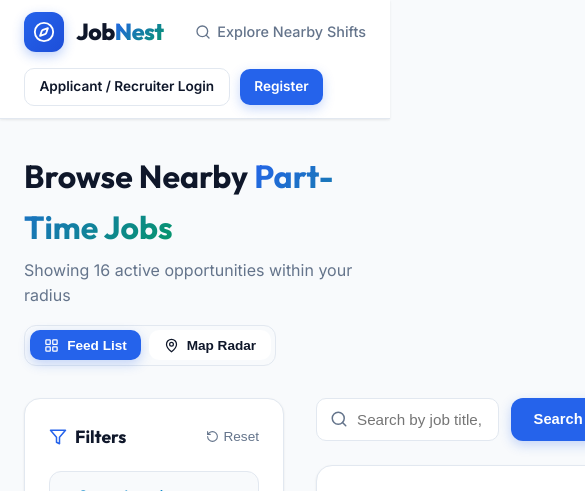
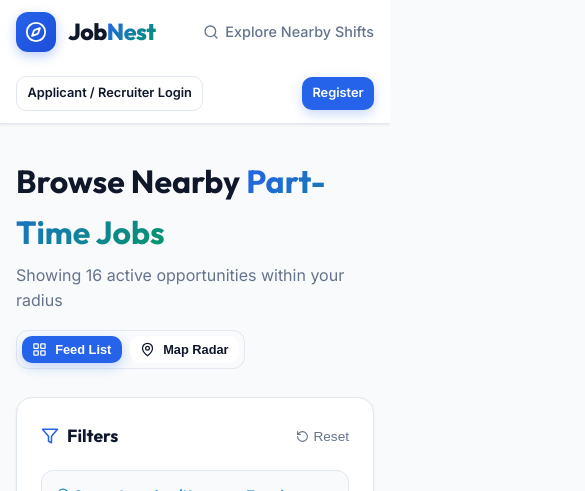
Before and after one commit to SherinRajeev/JobNest, a React (Vite) app in the folder frontend/: page /jobs in a window 390 px wide. Shown: the top 491 px of the page, 585 px wide, since content can reach past the window. Built offline with nearby package versions, Linux system fonts and the light colour scheme; no server answers.

Commit message:
Comprehensive mobile and tablet responsive layout optimization across all pages, forms, tables, and modals

```diff
--- a/frontend/src/pages/Jobs.jsx
+++ b/frontend/src/pages/Jobs.jsx
@@ -9,12 +9,12 @@ import { MapView } from '../components/MapView';
 export const Jobs = () => {
   const { jobs, loading, filters, setFilters, fetchJobs } = useContext(JobContext);
   const [selectedJob, setSelectedJob] = useState(null);
-  const [viewMode, setViewMode] = useState('grid'); // 'grid' or 'map'
+  const [viewMode, setViewMode] = useState('grid');
 
   return (
     <div className="container" style={{ paddingTop: '2rem', paddingBottom: '4rem' }}>
       {/* Header & View Switcher */}
-      <div style={{ display: 'flex', justifyContent: 'space-between', alignItems: 'center', marginBottom: '2rem', flexWrap: 'wrap', gap: '1rem' }}>
+      <div style={{ display: 'flex', justifyContent: 'space-between', alignItems: 'center', marginBottom: '1.75rem', flexWrap: 'wrap', gap: '1rem' }}>
         <div>
           <h1 style={{ fontSize: '2rem', marginBottom: '0.25rem' }}>Browse Nearby <span className="gradient-text">Part-Time Jobs</span></h1>
           <p style={{ color: 'var(--text-muted)' }}>
@@ -40,8 +40,8 @@ export const Jobs = () => {
         </div>
       </div>
 
-      {/* Main Layout Grid: Sidebar 280px + Content 1fr */}
-      <div style={{ display: 'grid', gridTemplateColumns: 'minmax(260px, 280px) 1fr', gap: '2rem', alignItems: 'start' }}>
+      {/* Main Responsive Layout: Sidebar 280px + Content 1fr (1fr on Mobile) */}
+      <div className="jobs-main-layout">
         {/* Left Filter Sidebar */}
         <div>
           <FilterSidebar />
@@ -50,8 +50,8 @@ export const Jobs = () => {
         {/* Right Job Content Area */}
         <div>
           {/* Quick Search Bar */}
-          <div style={{ marginBottom: '1.5rem', display: 'flex', gap: '0.75rem' }}>
-            <div style={{ position: 'relative', flex: 1 }}>
+          <div style={{ marginBottom: '1.5rem', display: 'flex', gap: '0.75rem', flexWrap: 'wrap' }}>
+            <div style={{ position: 'relative', flex: 1, minWidth: '220px' }}>
               <input
                 type="text"
                 className="form-control"
@@ -73,7 +73,7 @@ export const Jobs = () => {
               Loading nearby shift opportunities...
             </div>
           ) : jobs.length === 0 ? (
-            <div className="card-glass" style={{ textAlign: 'center', padding: '4rem 2rem' }}>
+            <div className="card-glass" style={{ textAlign: 'center', padding: '3.5rem 1.5rem' }}>
               <h3 style={{ fontSize: '1.25rem', marginBottom: '0.5rem' }}>No shifts match your search criteria</h3>
               <p style={{ color: 'var(--text-muted)', marginBottom: '1.5rem' }}>Try broadening your search radius slider or changing category filters.</p>
               <button
@@ -91,7 +91,7 @@ export const Jobs = () => {
             <MapView jobs={jobs} onSelectJob={j => setSelectedJob(j)} />
           ) : (
             /* 1 Job Card per Row Stacked Layout */
-            <div style={{ display: 'flex', flexDirection: 'column', gap: '1.25rem' }}>
+            <div className="jobs-grid">
               {jobs.map(job => (
                 <JobCard key={job._id} job={job} onViewDetails={j => setSelectedJob(j)} />
               ))}
--- a/frontend/src/pages/PostJob.jsx
+++ b/frontend/src/pages/PostJob.jsx
@@ -52,7 +52,7 @@ export const PostJob = () => {
 
   return (
     <div className="container" style={{ paddingTop: '2.5rem', paddingBottom: '4rem', maxWidth: '780px' }}>
-      <div className="card-glass" style={{ padding: '2.5rem', borderRadius: '24px' }}>
+      <div className="card-glass" style={{ padding: '2rem', borderRadius: '24px' }}>
         <div style={{ marginBottom: '1.75rem', textAlign: 'center' }}>
           <h1 style={{ fontSize: '2rem', marginBottom: '0.35rem' }}>Post a <span className="gradient-text">Shift Opening</span></h1>
           <p style={{ color: 'var(--text-muted)', fontSize: '0.95rem' }}>
@@ -64,10 +64,9 @@ export const PostJob = () => {
 
         <form onSubmit={handleSubmit}>
           {/* Section 1: Basic Shift Info */}
-          <div style={{ display: 'grid', gridTemplateColumns: '1fr 1fr', gap: '1.25rem' }}>
+          <div className="responsive-form-grid-2" style={{ display: 'grid', gridTemplateColumns: '1fr 1fr', gap: '1.25rem' }}>
             <div className="form-group">
               <label className="form-label">Shift Position Title *</label>
-              <div style={{ position: 'relative' }}>
               <input
                 type="text"
                 placeholder="e.g. Weekend Coffee Barista & Billing Staff"
@@ -77,11 +76,9 @@ export const PostJob = () => {
                 required
               />
             </div>
-            </div>
 
             <div className="form-group">
               <label className="form-label">Store / Company Name *</label>
-              <div style={{ position: 'relative' }}>
               <input
                 type="text"
                 placeholder="e.g. Indian Coffee House / Pothys Silks"
@@ -92,10 +89,9 @@ export const PostJob = () => {
               />
             </div>
           </div>
-          </div>
 
           {/* Section 2: Category, Pay & Timing */}
-          <div style={{ display: 'grid', gridTemplateColumns: '1fr 1fr 1fr', gap: '1.25rem' }}>
+          <div className="responsive-form-grid-3" style={{ display: 'grid', gridTemplateColumns: '1fr 1fr 1fr', gap: '1.25rem' }}>
             <div className="form-group">
               <label className="form-label">Category *</label>
               <select
@@ -189,7 +185,7 @@ export const PostJob = () => {
             />
           </div>
 
-          <div style={{ display: 'grid', gridTemplateColumns: '2fr 1fr', gap: '1rem', marginTop: '2rem' }}>
+          <div className="responsive-form-grid-2" style={{ display: 'grid', gridTemplateColumns: '2fr 1fr', gap: '1rem', marginTop: '2rem' }}>
             <button type="submit" className="btn btn-primary btn-full" style={{ padding: '0.8rem' }} disabled={loading}>
               {loading ? 'Publishing Shift...' : <>Publish Shift Opening <PlusCircle size={18} /></>}
             </button>
--- a/frontend/src/styles/index.css
+++ b/frontend/src/styles/index.css
@@ -33,7 +33,10 @@
   padding: 0;
 }
 
-body {
+html, body {
+  width: 100%;
+  max-width: 100%;
+  overflow-x: hidden;
   font-family: var(--font-body);
   background-color: var(--slate-bg);
   color: var(--text-main);
@@ -48,6 +51,7 @@ h1, h2, h3, h4, h5, h6 {
 }
 
 .container {
+  width: 100%;
   max-width: 1200px;
   margin: 0 auto;
   padding: 0 1.5rem;
@@ -81,6 +85,7 @@ h1, h2, h3, h4, h5, h6 {
   transition: all 0.2s ease;
   border: none;
   text-decoration: none;
+  white-space: nowrap;
 }
 
 .btn-primary {
@@ -216,6 +221,14 @@ h1, h2, h3, h4, h5, h6 {
   background: var(--border-subtle);
 }
 
+/* Main Jobs Container Responsive Grid */
+.jobs-main-layout {
+  display: grid;
+  grid-template-columns: minmax(260px, 280px) 1fr;
+  gap: 2rem;
+  align-items: start;
+}
+
 /* Single Job Card per Row Stacked Layout */
 .jobs-grid {
   display: flex;
@@ -300,6 +313,7 @@ h1, h2, h3, h4, h5, h6 {
   border-radius: 20px;
   font-size: 0.78rem;
   font-weight: 600;
+  white-space: nowrap;
 }
 
 .badge-primary {
@@ -330,17 +344,85 @@ h1, h2, h3, h4, h5, h6 {
   margin-top: 5rem;
 }
 
-/* Responsive Media Queries */
-@media (max-width: 900px) {
+/* ==========================================================================
+   Comprehensive Mobile & Tablet Responsive Media Queries
+   ========================================================================== */
+
+/* Tablet & Smaller Screens (< 960px) */
+@media (max-width: 960px) {
+  .jobs-main-layout {
+    grid-template-columns: 1fr;
+    gap: 1.5rem;
+  }
+
   .hero-title {
-    font-size: 2.2rem;
+    font-size: 2.3rem;
   }
+
+  .hero-subtitle {
+    font-size: 1rem;
+  }
+
   .search-bar-hero {
     flex-direction: column;
     padding: 1rem;
     border-radius: var(--radius-md);
   }
+
   .search-divider {
     display: none;
   }
+
+  .container {
+    padding: 0 1rem;
+  }
 }
+
+/* Mobile Screens (< 680px) */
+@media (max-width: 680px) {
+  .hero-title {
+    font-size: 1.85rem;
+  }
+
+  .navbar .container {
+    gap: 0.5rem;
+  }
+
+  .nav-actions {
+    width: 100%;
+    justify-content: space-between;
+    margin-top: 0.5rem;
+  }
+
+  .responsive-form-grid-2,
+  .responsive-form-grid-3 {
+    grid-template-columns: 1fr !important;
+  }
+
+  .modal-overlay {
+    padding: 0.75rem;
+  }
+
+  .modal-content {
+    max-height: 94vh;
+    padding: 1.25rem !important;
+    border-radius: 18px;
+  }
+
+  .btn {
+    padding: 0.55rem 1rem;
+    font-size: 0.88rem;
+  }
+}
+
+/* Ultra Small Mobile Screens (< 420px) */
+@media (max-width: 420px) {
+  .hero-title {
+    font-size: 1.6rem;
+  }
+
+  .btn-sm {
+    padding: 0.4rem 0.65rem;
+    font-size: 0.8rem;
+  }
+}
```
Lines whose indentation alone changed are shown as unchanged.
